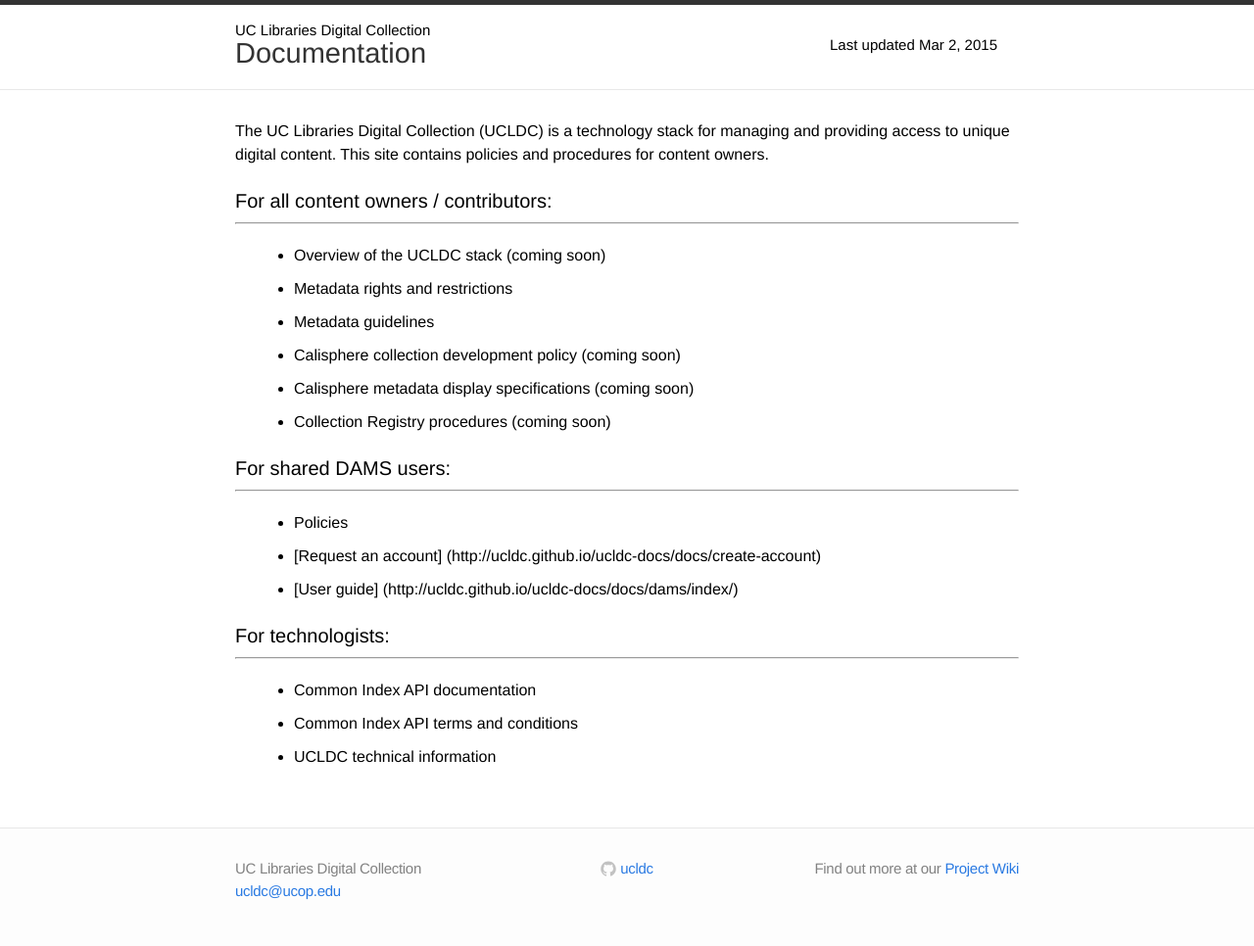
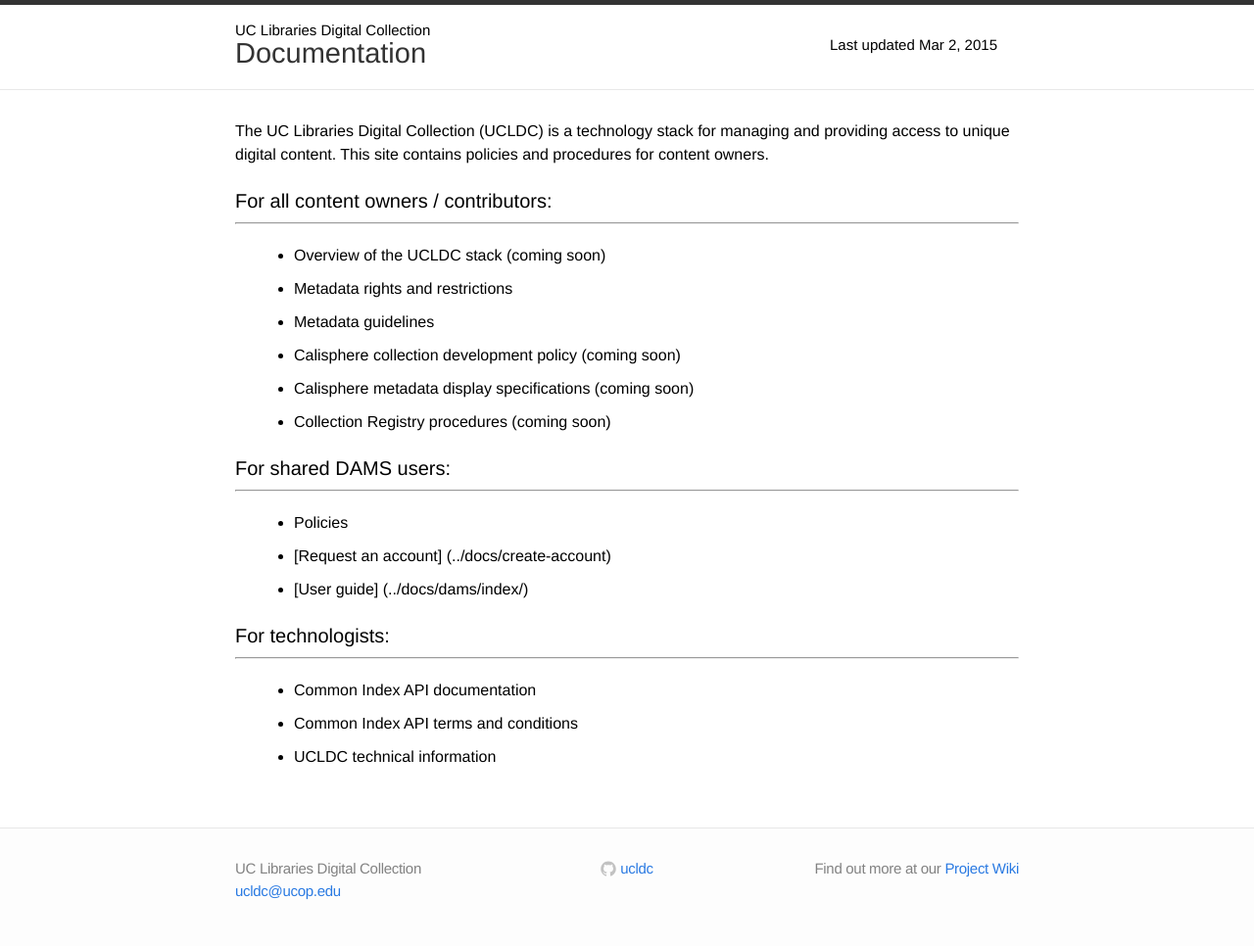
Before and after one commit to ucldc/ucldc-docs, a Jekyll site: the page built from index.md, in a window 1280 px wide. Shown: the whole page at 98% size. Built offline with Jekyll 4.4.1, drawn with Linux system fonts in a browser that asks for light colours; nearby versions of some CDN libraries; some of the changed lines change nothing that is shown.

Commit message:
Update index.md

```diff
--- a/index.md
+++ b/index.md
@@ -16,8 +16,8 @@
 ##For shared DAMS users:
 ___
 - Policies
-- [Request an account] ({{ site.url }}{{ site.baseurl }}/docs/create-account)
-- [User guide] ({{ site.url }}{{ site.baseurl }}/docs/dams/index/)
+- [Request an account] (../docs/create-account)
+- [User guide] (../docs/dams/index/)
 
 ##For technologists:
 ___
```
